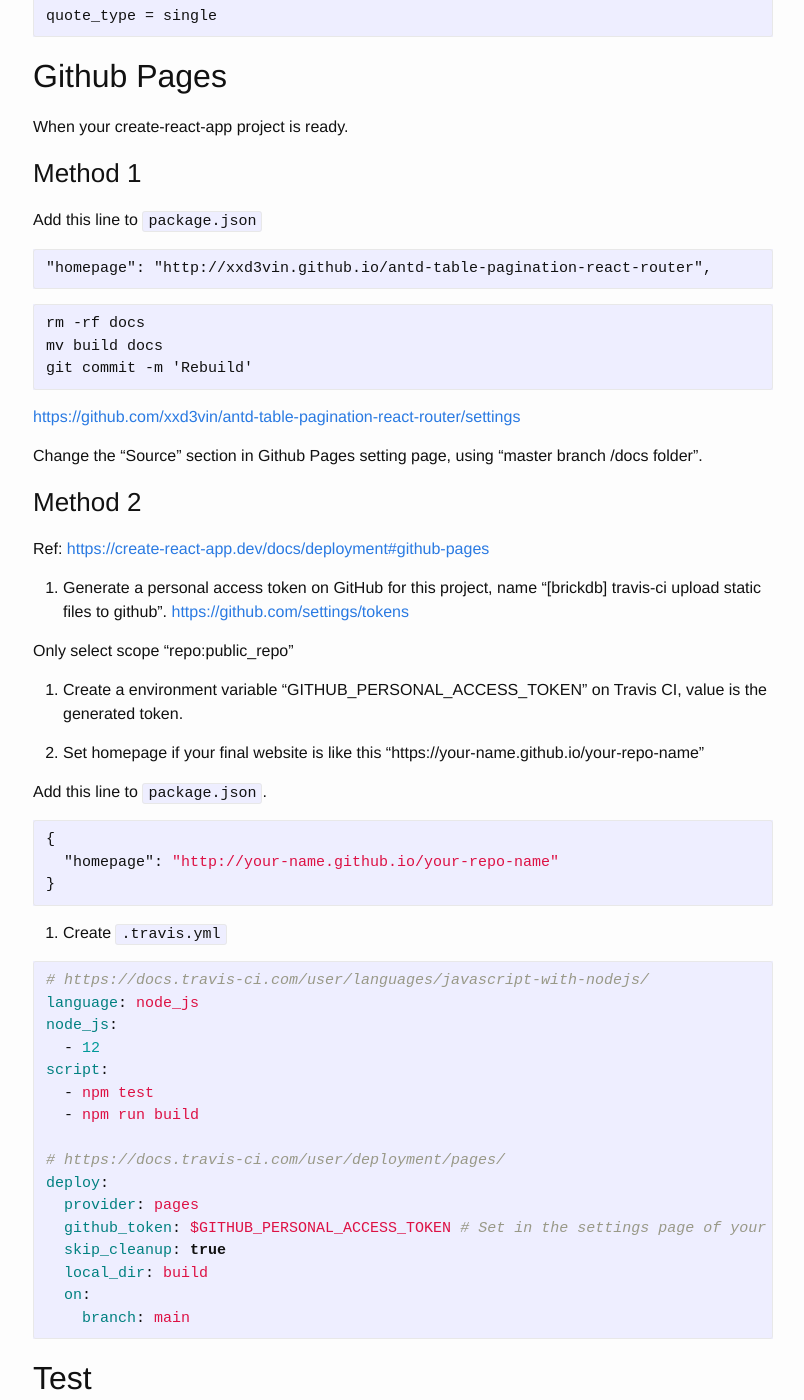
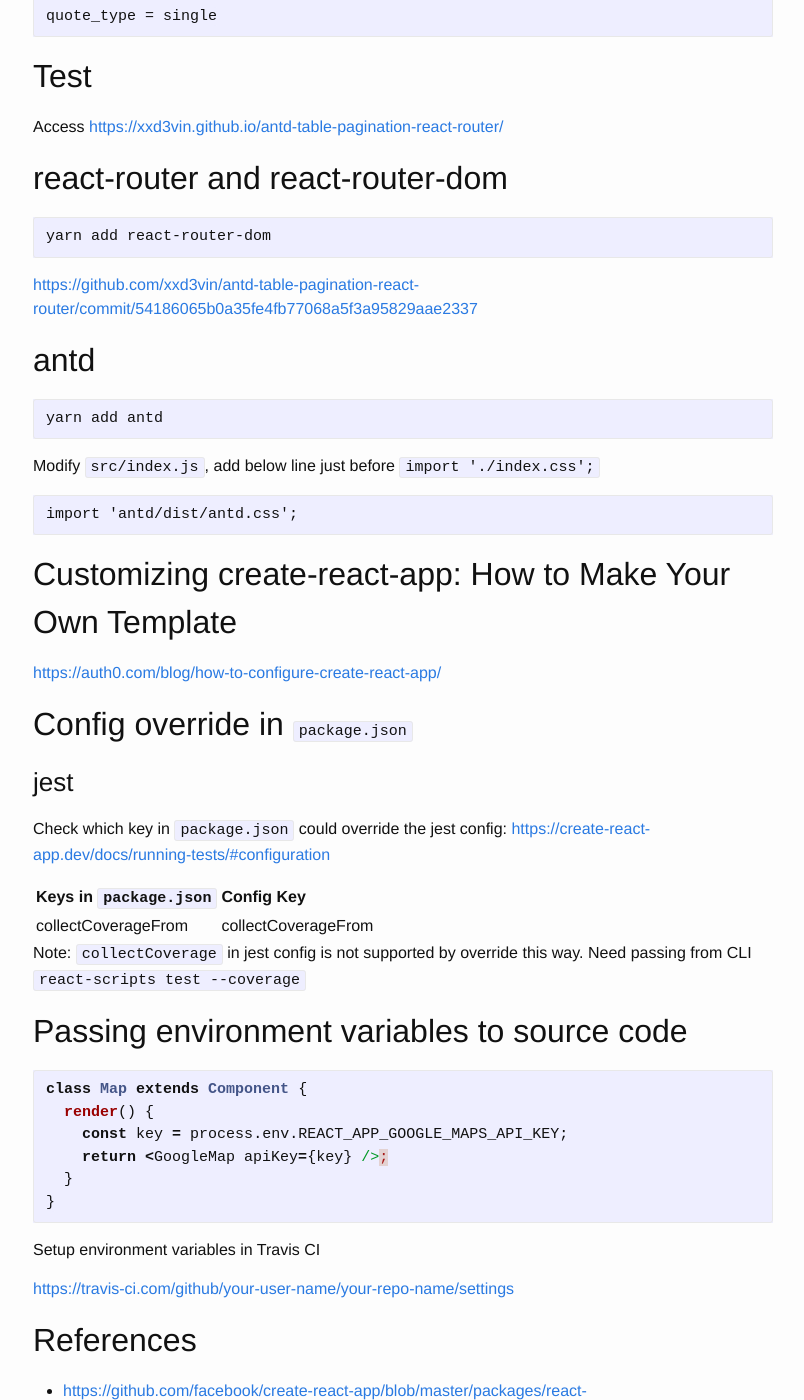
Before and after one commit to xx7y7xx/xx7y7xx.github.io, a Jekyll site: the page built from _pages/dev/create-react-app/index.md, in a window 1280 px wide and 1400 px high, scrolled down 1324 px. Shown: the whole window, without its empty margins (237-1041 px from the left). Built offline with Jekyll 4.4.1, drawn with Linux system fonts in a browser that asks for light colours; comment, search, counter and statistics services are not loaded.

Commit message:
Update index.md

````diff
--- a/_pages/dev/create-react-app/index.md
+++ b/_pages/dev/create-react-app/index.md
@@ -68,69 +68,6 @@
 quote_type = single
 ```
 
-## Github Pages
-
-When your create-react-app project is ready.
-
-### Method 1
-
-Add this line to `package.json`
-
-```
-"homepage": "http://xxd3vin.github.io/antd-table-pagination-react-router",
-```
-
-```
-rm -rf docs
-mv build docs
-git commit -m 'Rebuild'
-```
-
-[https://github.com/xxd3vin/antd-table-pagination-react-router/settings](https://github.com/xxd3vin/antd-table-pagination-react-router/settings)
-
-Change the "Source" section in Github Pages setting page, using "master branch /docs folder".
-
-### Method 2
-
-Ref: [https://create-react-app.dev/docs/deployment#github-pages](https://create-react-app.dev/docs/deployment#github-pages)
-
-1. Generate a personal access token on GitHub for this project, name "[brickdb] travis-ci upload static files to github". [https://github.com/settings/tokens](https://github.com/settings/tokens)
-
-Only select scope "repo:public_repo"
-
-2. Create a environment variable "GITHUB_PERSONAL_ACCESS_TOKEN" on Travis CI, value is the generated token.
-
-3. Set homepage if your final website is like this "https://your-name.github.io/your-repo-name"
-
-Add this line to `package.json`.
-
-```json
-{
-  "homepage": "http://your-name.github.io/your-repo-name"
-}
-```
-
-4. Create `.travis.yml`
-
-```yml
-# https://docs.travis-ci.com/user/languages/javascript-with-nodejs/
-language: node_js
-node_js:
-  - 12
-script:
-  - npm test
-  - npm run build
-
-# https://docs.travis-ci.com/user/deployment/pages/
-deploy:
-  provider: pages
-  github_token: $GITHUB_PERSONAL_ACCESS_TOKEN # Set in the settings page of your repository, as a secure variable
-  skip_cleanup: true
-  local_dir: build
-  on:
-    branch: main
-```
-
 ## Test
 
 Access [https://xxd3vin.github.io/antd-table-pagination-react-router/](https://xxd3vin.github.io/antd-table-pagination-react-router/)
````
